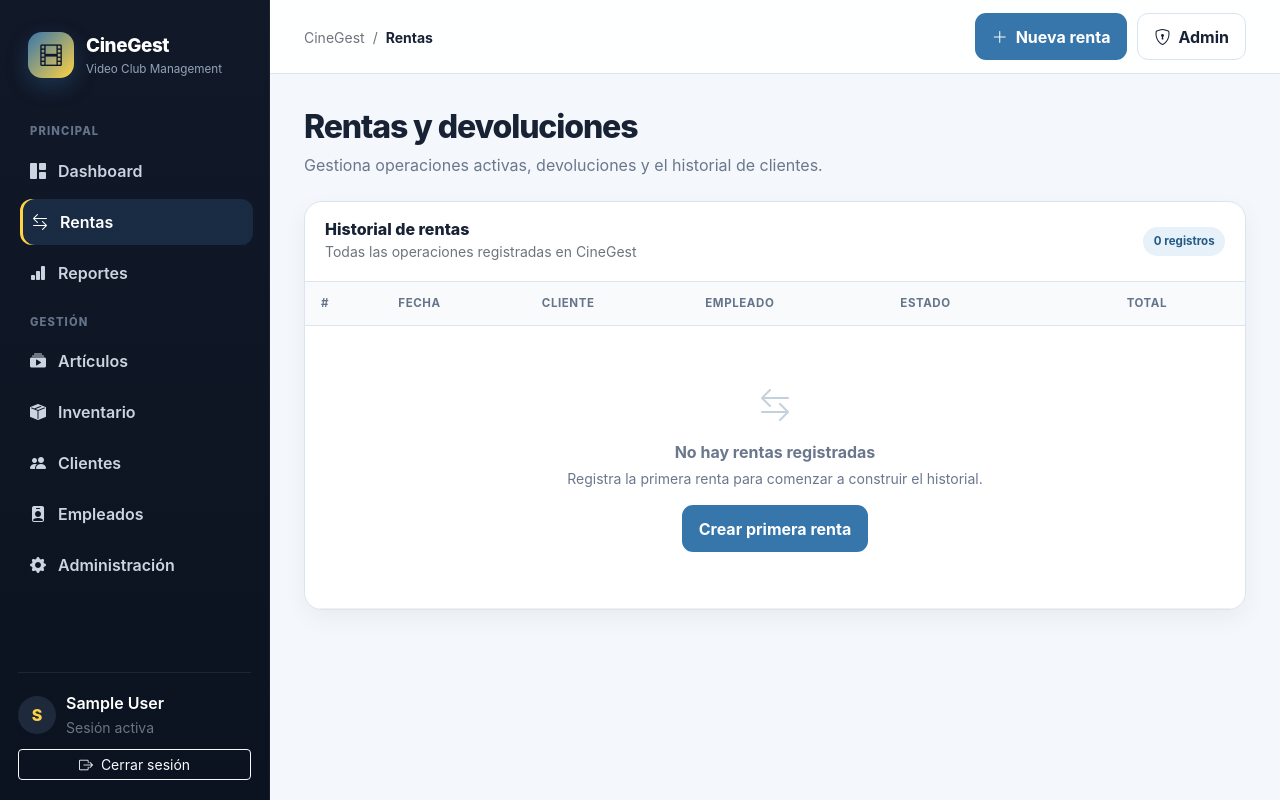
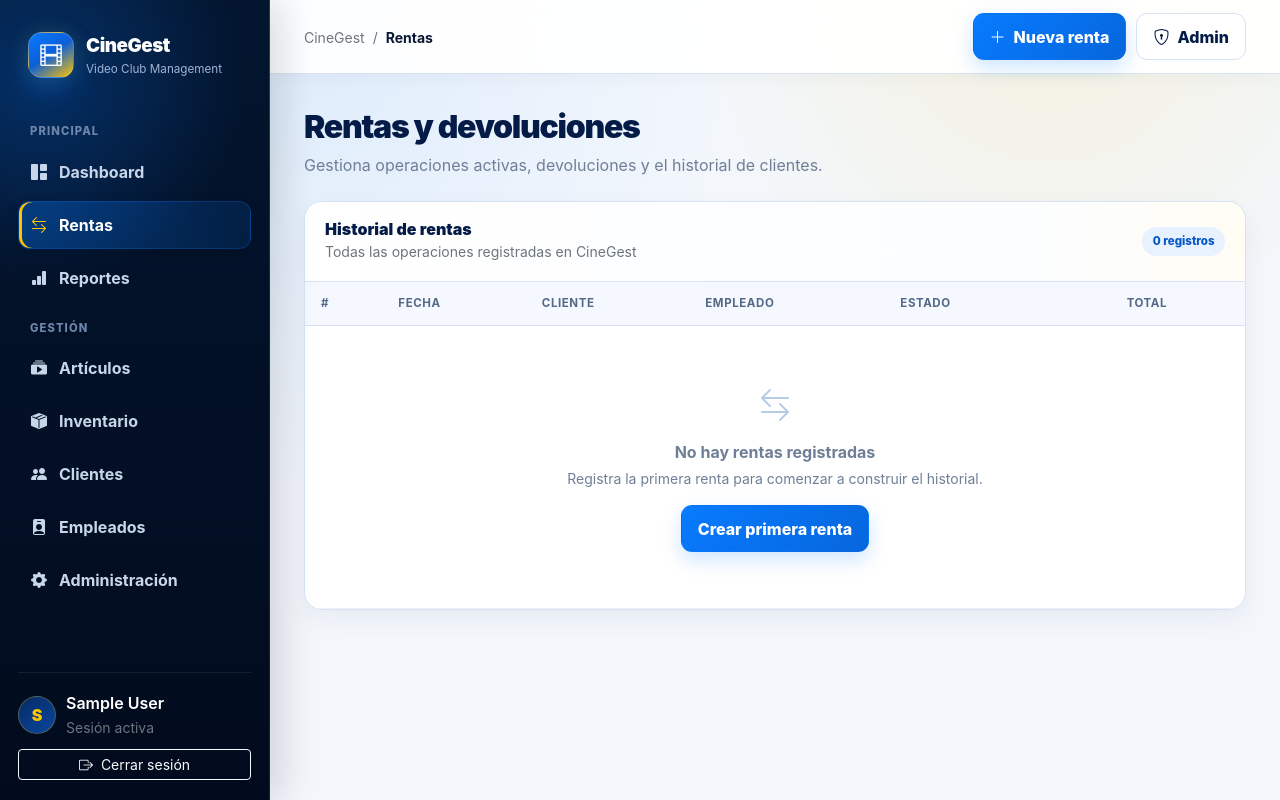
Before and after one commit to Jairo0811/CineGest, a Django app: page /rentas/ in a window 1280 px wide. Run offline with Django 5.2, Linux system fonts and the light colour scheme; the visitor is signed in with stand-in values (Sample User, id 1); data that the repository does not hold is empty.

Commit message:
style: alinear interfaz con la paleta oficial de CineGest

```diff
--- a/static/css/cinegest.css
+++ b/static/css/cinegest.css
@@ -1,28 +1,38 @@
 :root {
-  --cg-bg: #f4f7fb;
+  --cg-bg: #f3f7fc;
   --cg-surface: #ffffff;
-  --cg-surface-2: #eef4fb;
-  --cg-border: #dbe4ef;
-  --cg-text: #182235;
-  --cg-muted: #6b778c;
-  --cg-blue: #3776ab;
-  --cg-blue-dark: #245b86;
-  --cg-blue-soft: #e7f1fa;
-  --cg-yellow: #ffd343;
-  --cg-yellow-dark: #e4b51f;
+  --cg-surface-2: #eef5ff;
+  --cg-border: #d7e3f2;
+  --cg-text: #0a1733;
+  --cg-muted: #6f7f97;
+
+  /* Paleta oficial derivada del branding CineGest */
+  --cg-navy: #031b46;
+  --cg-navy-2: #062a66;
+  --cg-blue: #087bff;
+  --cg-blue-dark: #0457c8;
+  --cg-blue-soft: #e8f2ff;
+  --cg-yellow: #ffc400;
+  --cg-yellow-dark: #d99600;
+  --cg-yellow-soft: #fff5cc;
+  --cg-ink: #07152f;
+
   --cg-success: #198754;
   --cg-danger: #dc3545;
-  --cg-sidebar: #111827;
-  --cg-sidebar-2: #182337;
+  --cg-sidebar: #03152f;
+  --cg-sidebar-2: #061f4f;
   --cg-radius: 18px;
-  --cg-shadow: 0 12px 30px rgba(15, 23, 42, .08);
+  --cg-shadow: 0 14px 34px rgba(3, 27, 70, .11);
 }
 
 * { box-sizing: border-box; }
 html, body { min-height: 100%; }
 body {
   margin: 0;
-  background: var(--cg-bg);
+  background:
+    radial-gradient(circle at 82% 0%, rgba(255,196,0,.11), transparent 28%),
+    radial-gradient(circle at 25% 10%, rgba(8,123,255,.08), transparent 34%),
+    var(--cg-bg);
   color: var(--cg-text);
   font-family: Inter, ui-sans-serif, system-ui, -apple-system, BlinkMacSystemFont, "Segoe UI", sans-serif;
 }
@@ -34,11 +44,14 @@ a { text-decoration: none; }
   width: 270px;
   position: fixed;
   inset: 0 auto 0 0;
-  background: linear-gradient(180deg, var(--cg-sidebar), #0b1220 100%);
+  background:
+    radial-gradient(circle at 15% 10%, rgba(8,123,255,.28), transparent 27%),
+    linear-gradient(180deg, var(--cg-sidebar) 0%, #020b1d 100%);
   color: #fff;
   padding: 24px 18px;
   z-index: 1040;
-  border-right: 1px solid rgba(255,255,255,.05);
+  border-right: 1px solid rgba(255,196,0,.12);
+  box-shadow: 12px 0 34px rgba(2,11,29,.14);
 }
 .cg-brand {
   display: flex;
@@ -53,31 +66,40 @@ a { text-decoration: none; }
   display: grid;
   place-items: center;
   border-radius: 14px;
-  background: linear-gradient(135deg, var(--cg-blue), var(--cg-yellow));
-  color: #0f172a;
+  background: linear-gradient(145deg, var(--cg-blue) 0%, #0d5fd7 48%, var(--cg-yellow) 100%);
+  color: #fff;
   font-size: 1.35rem;
-  box-shadow: 0 8px 22px rgba(55,118,171,.32);
+  border: 1px solid rgba(255,255,255,.18);
+  box-shadow: 0 10px 25px rgba(8,123,255,.28), 0 0 22px rgba(255,196,0,.12);
 }
-.cg-brand-title { font-weight: 800; letter-spacing: -.02em; font-size: 1.18rem; }
-.cg-brand-subtitle { display: block; color: #94a3b8; font-size: .73rem; margin-top: 1px; }
-.cg-nav-section { color: #64748b; font-size: .7rem; font-weight: 800; letter-spacing: .1em; text-transform: uppercase; padding: 18px 12px 8px; }
+.cg-brand-title { font-weight: 900; letter-spacing: -.025em; font-size: 1.18rem; color:#fff; }
+.cg-brand-subtitle { display: block; color: #9fb3d4; font-size: .73rem; margin-top: 1px; }
+.cg-nav-section { color: #6f86aa; font-size: .7rem; font-weight: 800; letter-spacing: .1em; text-transform: uppercase; padding: 18px 12px 8px; }
 .cg-nav { display: grid; gap: 5px; }
 .cg-nav-link {
-  color: #cbd5e1;
+  color: #c8d6ea;
   display: flex;
   align-items: center;
   gap: 12px;
   padding: 11px 12px;
   border-radius: 12px;
-  font-weight: 600;
+  font-weight: 650;
   transition: .18s ease;
+  border: 1px solid transparent;
 }
-.cg-nav-link:hover, .cg-nav-link.active {
+.cg-nav-link:hover {
   color: #fff;
-  background: rgba(55,118,171,.22);
+  background: rgba(8,123,255,.16);
+  border-color: rgba(8,123,255,.18);
   transform: translateX(2px);
 }
-.cg-nav-link.active { box-shadow: inset 3px 0 0 var(--cg-yellow); }
+.cg-nav-link.active {
+  color: #fff;
+  background: linear-gradient(90deg, rgba(8,123,255,.34), rgba(8,123,255,.12));
+  border-color: rgba(8,123,255,.24);
+  box-shadow: inset 3px 0 0 var(--cg-yellow), 0 8px 20px rgba(0,0,0,.08);
+}
+.cg-nav-link.active i { color: var(--cg-yellow); }
 .cg-sidebar-footer {
   position: absolute;
   left: 18px;
@@ -87,11 +109,21 @@ a { text-decoration: none; }
   border-top: 1px solid rgba(255,255,255,.08);
 }
 .cg-user { display:flex; align-items:center; gap:10px; color:#cbd5e1; margin-bottom:10px; }
-.cg-user-avatar { width:38px; height:38px; border-radius:50%; display:grid; place-items:center; background:#1e293b; color:var(--cg-yellow); font-weight:800; }
+.cg-user-avatar {
+  width:38px;
+  height:38px;
+  border-radius:50%;
+  display:grid;
+  place-items:center;
+  background:linear-gradient(145deg, var(--cg-navy-2), #0a469c);
+  border:1px solid rgba(255,196,0,.28);
+  color:var(--cg-yellow);
+  font-weight:900;
+}
 .cg-main { width: calc(100% - 270px); margin-left:270px; min-height:100vh; }
 .cg-topbar {
   height: 74px;
-  background: rgba(255,255,255,.9);
+  background: rgba(255,255,255,.93);
   backdrop-filter: blur(14px);
   border-bottom: 1px solid var(--cg-border);
   display:flex;
@@ -101,98 +133,178 @@ a { text-decoration: none; }
   position:sticky;
   top:0;
   z-index:1030;
+  box-shadow: 0 4px 20px rgba(3,27,70,.035);
 }
 .cg-page { padding: 34px; max-width: 1600px; margin: 0 auto; }
-.cg-page-title { font-weight: 800; letter-spacing: -.035em; margin:0; }
+.cg-page-title { font-weight: 900; letter-spacing: -.04em; margin:0; color:var(--cg-navy); }
 .cg-page-subtitle { color: var(--cg-muted); margin:.4rem 0 0; }
 .cg-top-actions { display:flex; gap:10px; align-items:center; }
 .cg-btn {
   border-radius: 11px;
-  font-weight: 700;
+  font-weight: 800;
   padding: .65rem 1rem;
   border: 1px solid transparent;
+  transition: .18s ease;
 }
-.cg-btn-primary { background:var(--cg-blue); color:#fff; }
-.cg-btn-primary:hover { background:var(--cg-blue-dark); color:#fff; }
-.cg-btn-warning { background:var(--cg-yellow); color:#172033; }
-.cg-btn-warning:hover { background:var(--cg-yellow-dark); color:#172033; }
-.cg-btn-light { background:#fff; color:var(--cg-text); border-color:var(--cg-border); }
-.cg-btn-light:hover { background:#f8fafc; color:var(--cg-text); }
+.cg-btn-primary {
+  background:linear-gradient(135deg, var(--cg-blue), #0666dc);
+  color:#fff;
+  box-shadow:0 8px 20px rgba(8,123,255,.20);
+}
+.cg-btn-primary:hover { background:linear-gradient(135deg, #0b86ff, var(--cg-blue-dark)); color:#fff; transform:translateY(-1px); }
+.cg-btn-warning {
+  background:linear-gradient(135deg, #ffd72d, var(--cg-yellow));
+  color:var(--cg-navy);
+  box-shadow:0 8px 20px rgba(255,196,0,.22);
+}
+.cg-btn-warning:hover { background:linear-gradient(135deg, var(--cg-yellow), var(--cg-yellow-dark)); color:var(--cg-navy); transform:translateY(-1px); }
+.cg-btn-light { background:#fff; color:var(--cg-navy); border-color:var(--cg-border); }
+.cg-btn-light:hover { background:var(--cg-blue-soft); color:var(--cg-navy); border-color:#b8d4f7; }
 
 .cg-hero {
   border-radius: 24px;
-  padding: 28px 30px;
-  background: linear-gradient(115deg, #163b5b 0%, var(--cg-blue) 56%, #4e8ab8 100%);
+  padding: 30px 32px;
+  background:
+    radial-gradient(circle at 88% 15%, rgba(255,196,0,.27), transparent 20%),
+    linear-gradient(112deg, var(--cg-navy) 0%, var(--cg-navy-2) 35%, var(--cg-blue) 100%);
   color: white;
-  box-shadow: var(--cg-shadow);
+  box-shadow: 0 18px 46px rgba(3,27,70,.20);
   position: relative;
   overflow: hidden;
+  border:1px solid rgba(8,123,255,.16);
+}
+.cg-hero::before {
+  content:"";
+  position:absolute;
+  inset:auto -120px -150px auto;
+  width:360px;
+  height:360px;
+  border-radius:50%;
+  border:42px solid rgba(255,196,0,.10);
 }
 .cg-hero::after {
   content:"";
   position:absolute;
-  width:240px;
-  height:240px;
+  width:190px;
+  height:190px;
   border-radius:50%;
-  right:-80px;
-  top:-95px;
-  background:rgba(255,211,67,.2);
+  right:-55px;
+  top:-60px;
+  background:rgba(255,196,0,.18);
+  box-shadow:0 0 55px rgba(255,196,0,.12);
 }
-.cg-hero-kicker { color:var(--cg-yellow); text-transform:uppercase; letter-spacing:.12em; font-size:.72rem; font-weight:800; }
-.cg-hero h1 { font-weight:800; letter-spacing:-.035em; margin:.5rem 0 .35rem; }
+.cg-hero-kicker { color:var(--cg-yellow); text-transform:uppercase; letter-spacing:.12em; font-size:.72rem; font-weight:900; }
+.cg-hero h1 { font-weight:900; letter-spacing:-.04em; margin:.5rem 0 .35rem; text-shadow:0 2px 12px rgba(0,0,0,.12); }
 .cg-hero p { color:#d9e7f4; margin:0; max-width:680px; }
 
 .cg-kpi-card {
-  background:var(--cg-surface);
+  background:linear-gradient(180deg, #fff 0%, #fbfdff 100%);
   border:1px solid var(--cg-border);
+  border-top:3px solid rgba(8,123,255,.78);
   border-radius:var(--cg-radius);
   padding:20px;
   height:100%;
-  box-shadow:0 8px 24px rgba(15,23,42,.05);
+  box-shadow:0 9px 26px rgba(3,27,70,.06);
   transition:.2s ease;
 }
-.cg-kpi-card:hover { transform:translateY(-3px); box-shadow:var(--cg-shadow); }
+.cg-kpi-card:hover { transform:translateY(-3px); box-shadow:var(--cg-shadow); border-top-color:var(--cg-yellow); }
 .cg-kpi-top { display:flex; align-items:center; justify-content:space-between; }
-.cg-kpi-label { color:var(--cg-muted); font-size:.84rem; font-weight:700; }
-.cg-kpi-icon { width:40px; height:40px; border-radius:12px; display:grid; place-items:center; background:var(--cg-blue-soft); color:var(--cg-blue); font-size:1.05rem; }
-.cg-kpi-icon.yellow { background:#fff7d6; color:#a67c00; }
-.cg-kpi-value { font-weight:800; font-size:2rem; letter-spacing:-.04em; margin-top:14px; line-height:1; }
+.cg-kpi-label { color:var(--cg-muted); font-size:.84rem; font-weight:800; }
+.cg-kpi-icon {
+  width:40px;
+  height:40px;
+  border-radius:12px;
+  display:grid;
+  place-items:center;
+  background:linear-gradient(145deg, #eaf4ff, #dcecff);
+  color:var(--cg-blue);
+  font-size:1.05rem;
+  border:1px solid #d9e9ff;
+}
+.cg-kpi-icon.yellow {
+  background:linear-gradient(145deg, #fff8d9, #ffedaa);
+  color:#a36f00;
+  border-color:#ffe07a;
+}
+.cg-kpi-value { font-weight:900; font-size:2rem; letter-spacing:-.045em; margin-top:14px; line-height:1; color:var(--cg-navy); }
 .cg-kpi-caption { color:#94a3b8; font-size:.75rem; margin-top:8px; }
 
 .cg-panel {
   background:var(--cg-surface);
   border:1px solid var(--cg-border);
   border-radius:var(--cg-radius);
-  box-shadow:0 8px 24px rgba(15,23,42,.05);
+  box-shadow:0 9px 26px rgba(3,27,70,.055);
   overflow:hidden;
 }
-.cg-panel-header { padding:18px 20px; display:flex; align-items:center; justify-content:space-between; border-bottom:1px solid var(--cg-border); }
-.cg-panel-title { margin:0; font-size:1rem; font-weight:800; }
+.cg-panel-header {
+  padding:18px 20px;
+  display:flex;
+  align-items:center;
+  justify-content:space-between;
+  border-bottom:1px solid var(--cg-border);
+  background:linear-gradient(90deg, #ffffff 0%, #fbfdff 75%, rgba(255,196,0,.045) 100%);
+}
+.cg-panel-title { margin:0; font-size:1rem; font-weight:900; color:var(--cg-navy); }
 .cg-panel-body { padding:20px; }
 .table.cg-table { margin:0; }
-.cg-table thead th { font-size:.72rem; text-transform:uppercase; letter-spacing:.05em; color:#64748b; background:#f8fafc; border-bottom:1px solid var(--cg-border); padding:13px 16px; }
-.cg-table tbody td { padding:14px 16px; vertical-align:middle; border-color:#edf1f6; }
+.cg-table thead th { font-size:.72rem; text-transform:uppercase; letter-spacing:.05em; color:#536987; background:#f5f9ff; border-bottom:1px solid var(--cg-border); padding:13px 16px; }
+.cg-table tbody td { padding:14px 16px; vertical-align:middle; border-color:#edf2f8; }
+.cg-table tbody tr:hover { background:#f8fbff; }
 .cg-empty { padding:42px 20px; text-align:center; color:var(--cg-muted); }
-.cg-empty i { display:block; font-size:2rem; color:#c5d0dd; margin-bottom:10px; }
-.cg-badge { display:inline-flex; align-items:center; border-radius:999px; padding:.35rem .65rem; font-weight:700; font-size:.72rem; }
+.cg-empty i { display:block; font-size:2rem; color:#b8cbe4; margin-bottom:10px; }
+.cg-badge { display:inline-flex; align-items:center; border-radius:999px; padding:.35rem .65rem; font-weight:800; font-size:.72rem; }
 .cg-badge-blue { background:var(--cg-blue-soft); color:var(--cg-blue-dark); }
-.cg-badge-yellow { background:#fff7d6; color:#8a6800; }
+.cg-badge-yellow { background:var(--cg-yellow-soft); color:#8a5f00; }
 .cg-badge-green { background:#e6f5ec; color:#157347; }
 
 .cg-rank-item { display:flex; align-items:center; justify-content:space-between; padding:13px 0; border-bottom:1px solid #edf1f6; }
 .cg-rank-item:last-child { border-bottom:0; }
 .cg-rank-left { display:flex; gap:12px; align-items:center; }
-.cg-rank-number { width:32px; height:32px; border-radius:10px; display:grid; place-items:center; background:#f1f5f9; color:#475569; font-weight:800; }
+.cg-rank-number {
+  width:32px;
+  height:32px;
+  border-radius:10px;
+  display:grid;
+  place-items:center;
+  background:linear-gradient(145deg, var(--cg-blue-soft), #fff7d6);
+  color:var(--cg-navy);
+  font-weight:900;
+  border:1px solid #dae6f5;
+}
 
-.cg-login-page { min-height:100vh; background:linear-gradient(135deg,#0b1220 0%,#163b5b 56%,#3776ab 100%); display:grid; place-items:center; padding:24px; }
-.cg-login-wrap { width:min(980px, 100%); display:grid; grid-template-columns:1.1fr .9fr; background:#fff; border-radius:28px; overflow:hidden; box-shadow:0 30px 80px rgba(2,6,23,.35); }
-.cg-login-brand { padding:56px; background:linear-gradient(145deg,#111827,#163b5b); color:#fff; position:relative; overflow:hidden; }
-.cg-login-brand::after { content:""; width:260px; height:260px; border-radius:50%; background:rgba(255,211,67,.18); position:absolute; right:-100px; bottom:-100px; }
+.cg-login-page {
+  min-height:100vh;
+  background:
+    radial-gradient(circle at 75% 20%, rgba(255,196,0,.30), transparent 24%),
+    radial-gradient(circle at 20% 20%, rgba(8,123,255,.34), transparent 32%),
+    linear-gradient(135deg,#020b1d 0%,var(--cg-navy) 45%,#073f8f 100%);
+  display:grid;
+  place-items:center;
+  padding:24px;
+}
+.cg-login-wrap { width:min(980px, 100%); display:grid; grid-template-columns:1.1fr .9fr; background:#fff; border-radius:28px; overflow:hidden; box-shadow:0 30px 85px rgba(2,6,23,.42); border:1px solid rgba(255,196,0,.12); }
+.cg-login-brand {
+  padding:56px;
+  background:
+    radial-gradient(circle at 75% 25%, rgba(255,196,0,.20), transparent 24%),
+    linear-gradient(145deg,#020b1d,var(--cg-navy) 58%,#08418f 100%);
+  color:#fff;
+  position:relative;
+  overflow:hidden;
+}
+.cg-login-brand::before { content:""; position:absolute; width:240px; height:240px; border:34px solid rgba(8,123,255,.22); border-radius:50%; right:-95px; top:-80px; }
+.cg-login-brand::after { content:""; width:260px; height:260px; border-radius:50%; background:rgba(255,196,0,.15); position:absolute; right:-100px; bottom:-100px; }
 .cg-login-brand h1 { font-size:2.7rem; font-weight:900; letter-spacing:-.05em; margin-top:22px; }
+.cg-login-brand h1 span { color:var(--cg-yellow); }
 .cg-login-brand p { color:#cbd5e1; max-width:440px; }
 .cg-login-form { padding:56px; display:flex; flex-direction:column; justify-content:center; }
 .cg-login-form input { width:100%; border:1px solid var(--cg-border); border-radius:12px; padding:.75rem .9rem; outline:none; }
-.cg-login-form input:focus { border-color:var(--cg-blue); box-shadow:0 0 0 .2rem rgba(55,118,171,.12); }
+.cg-login-form input:focus { border-color:var(--cg-blue); box-shadow:0 0 0 .2rem rgba(8,123,255,.13); }
+
+/* Bootstrap overrides para mantener la identidad CineGest */
+.btn-primary { --bs-btn-bg: var(--cg-blue); --bs-btn-border-color: var(--cg-blue); --bs-btn-hover-bg: var(--cg-blue-dark); --bs-btn-hover-border-color: var(--cg-blue-dark); }
+.btn-warning { --bs-btn-bg: var(--cg-yellow); --bs-btn-border-color: var(--cg-yellow); --bs-btn-color: var(--cg-navy); --bs-btn-hover-bg: var(--cg-yellow-dark); --bs-btn-hover-border-color: var(--cg-yellow-dark); --bs-btn-hover-color: var(--cg-navy); }
+.form-control:focus, .form-select:focus { border-color:var(--cg-blue); box-shadow:0 0 0 .2rem rgba(8,123,255,.12); }
 
 @media (max-width: 991.98px) {
   .cg-sidebar { transform:translateX(-100%); }
```
